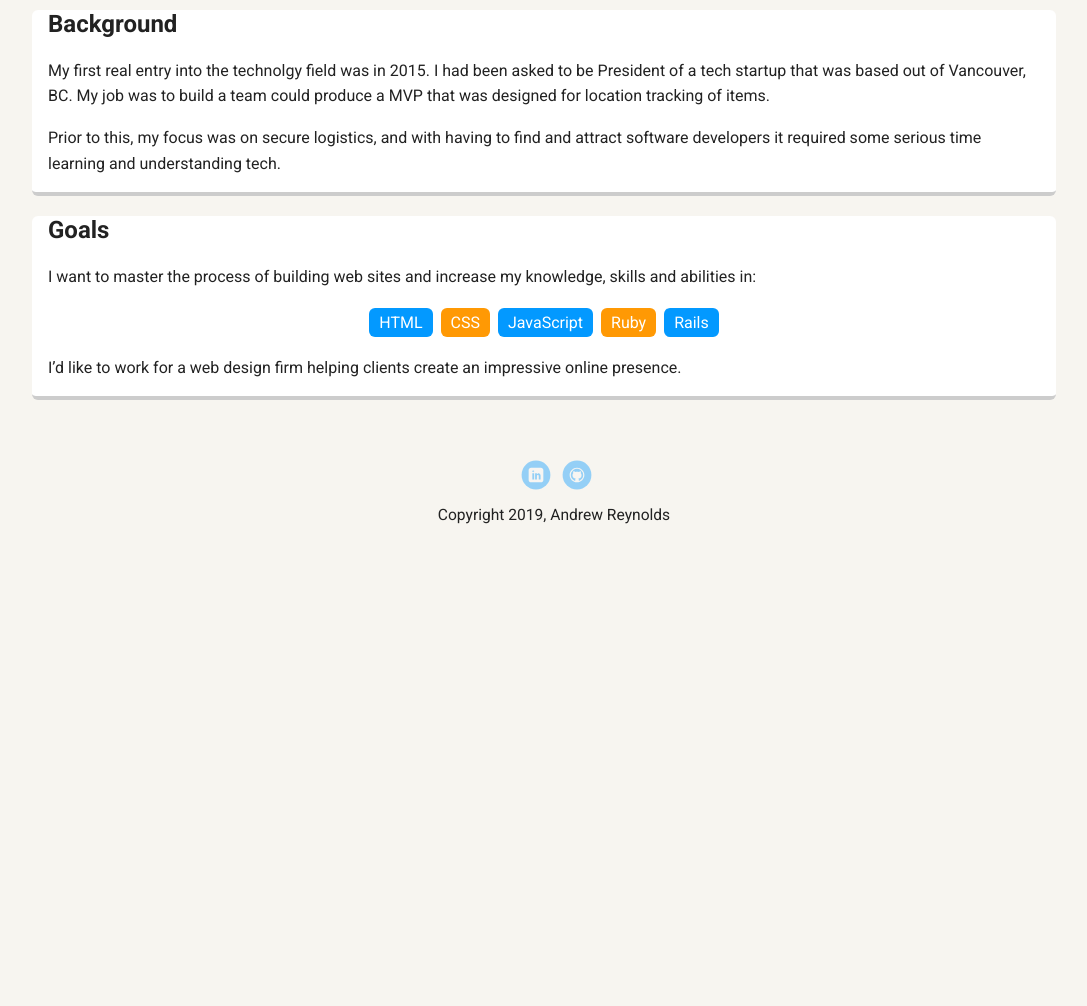
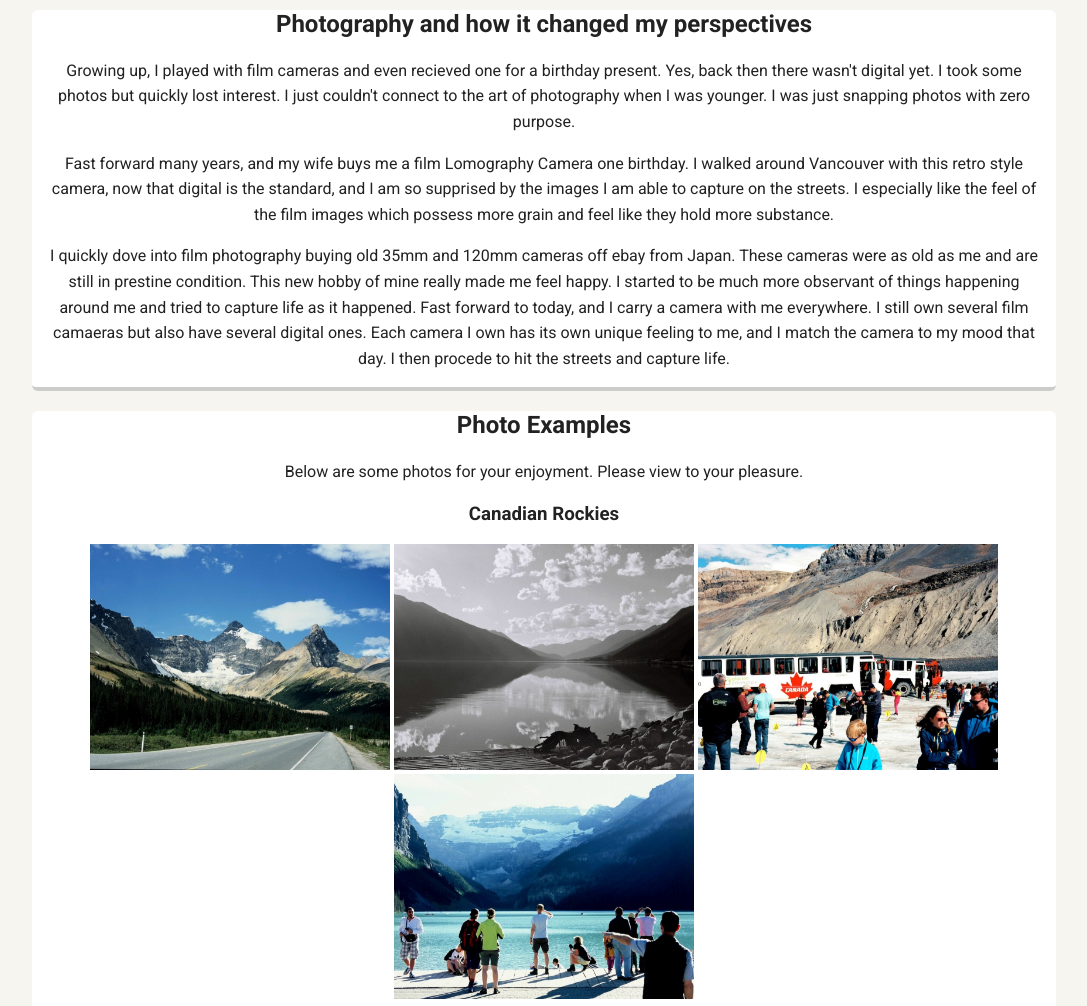
Before and after one commit to andrewrey/project1, a plain HTML site: page photography.html in a window 1280 px wide. Shown: the part 500-1506 px from the top of the page, without its empty margins (96-1183 px from the left). Before the commit the page ends 1119 px from the top, so only its background shows below. Drawn offline with Linux system fonts and the light colour scheme; a web font is replaced by a local one.

Commit message:
add rockies photos

```diff
--- a/photography.html
+++ b/photography.html
@@ -25,21 +25,26 @@
 
     <main class="container">
         <div class="photo-card">
-          <h2>Background</h2>
-          <p> My first real entry into the technolgy field was in 2015. I had been asked to be President of a tech startup that was based out of Vancouver, BC. My job was to build a team could produce a MVP that was designed for location tracking of items. </p>
-          <p>Prior to this, my focus was on secure logistics, and with having to find and attract software developers it required some serious time learning and understanding tech. </p>
+          <h2>Photography and how it changed my perspectives</h2>
+          <p>Growing up, I played with film cameras and even recieved one for a birthday present. Yes, back then there wasn't digital yet. I took some photos but quickly lost interest. I just couldn't connect to the art of photography when I was younger. I was just snapping photos with zero purpose.</p>
+          <p>Fast forward many years, and my wife buys me a film Lomography Camera one birthday. I walked around Vancouver with this retro style camera, now that digital is the standard, and I am so supprised by the images I am able to capture on the streets. I especially like the feel of the film images which possess more grain and feel like they hold more substance.</p>
+          <p> I quickly dove into film photography buying old 35mm and 120mm cameras off ebay from Japan. These cameras were as old as me and are still in prestine condition. This new hobby of mine really made me feel happy. I started to be much more observant of things happening around me and tried to capture life as it happened. Fast forward to today, and I carry a camera with me everywhere. I still own several film camaeras but also have several digital ones. Each camera I own has its own unique feeling to me, and I match the camera to my mood that day. I then procede to hit the streets and capture life.</p>
         </div>
 
         <div class="photo-card">
-          <h2>Goals</h2>
-          <p>I want to master the process of building web sites and increase my knowledge, skills and abilities in:</p>
-          <ul class="skills">
-            <li>HTML</li>
-            <li>CSS</li>
-            <li>JavaScript</li>
-            <li>Ruby</li>
-            <li>Rails</li>
-          </ul>
+          <h2>Photo Examples</h2>
+          <p>Below are some photos for your enjoyment. Please view to your pleasure.</p>
+          <h3>Canadian Rockies</h3>
+          <figure class="images">
+            <img src="images/Rockies1.jpg" alt="Canadian Rocky Mountains">
+            <img src="images/Rockies2.jpg" alt="black and white image of lake in the rockies">
+            <img src="images/Rockies3.jpg" alt="Picture of Glacier bus at top of glacier">
+            <img src="images/Rockies4.jpg" alt="Picture of Moraine lake">
+          </figure>
+
+
+
+
           <p>I’d like to work for a web design firm helping clients create an impressive online presence.</p>
         </div>
 
--- a/styles.css
+++ b/styles.css
@@ -276,13 +276,20 @@ a.social:hover {
 
 
 /* Elements */
-
+.images img {
+  width: 100%;
+}
 
 /* Styles for larger screens */
 @media screen and (min-width: 720px) {
 
-
-
+  .images img {
+    display: inline-block;
+    max-width: 300px;
+  }
+  .photo-card {
+    text-align: center;
+  }
   .container {
     width: 80%;
     max-width: 1100px;
```
Also changed, not shown: images/Rockies1.jpg (added), images/Rockies2.jpg (added), images/Rockies3.jpg (added), images/Rockies4.jpg (added).
